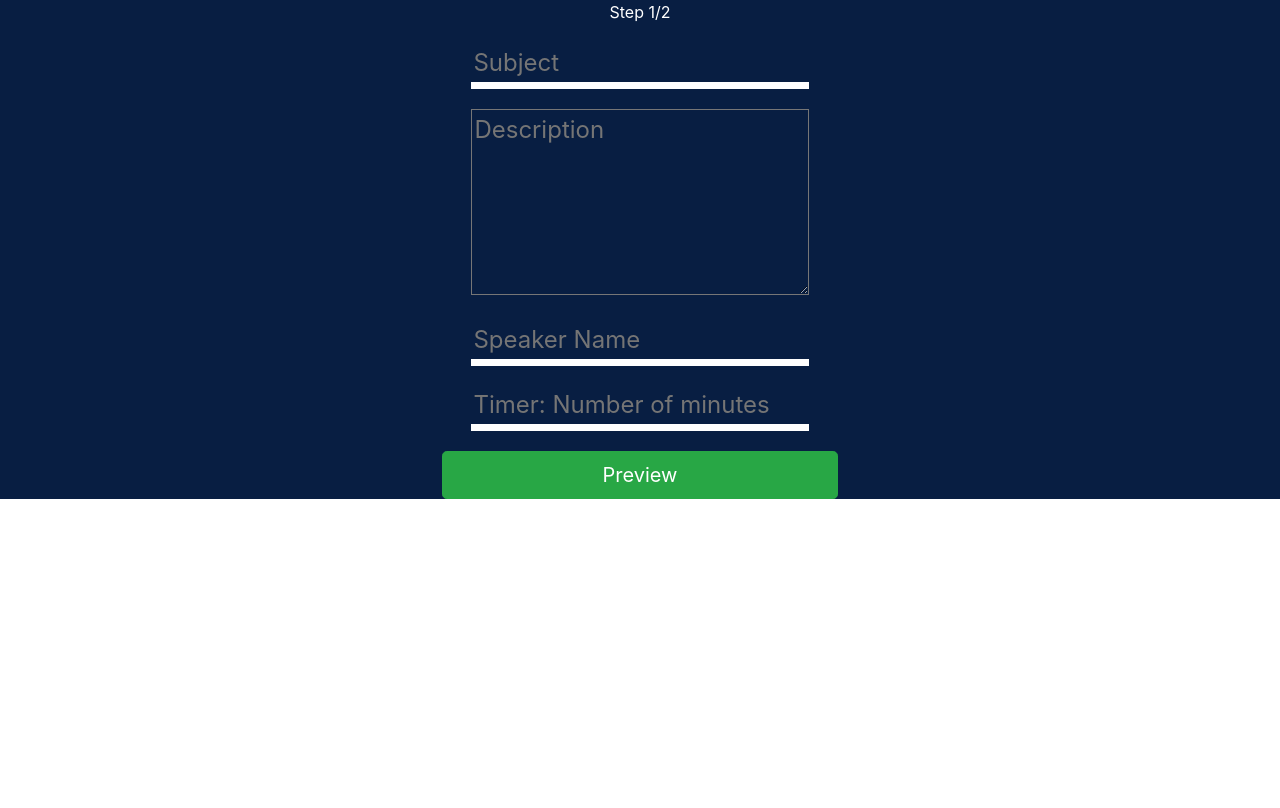
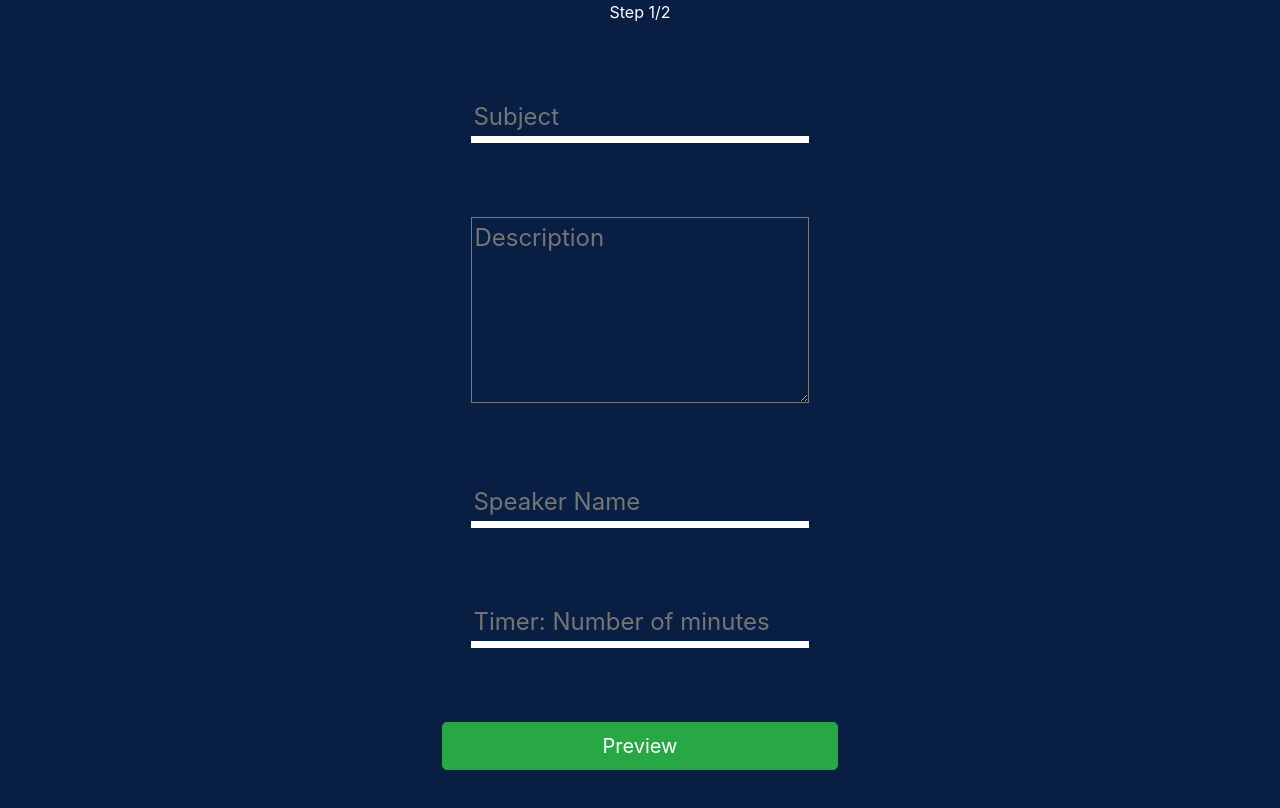
Before and after one commit to jcsmileyjr/lighting-talks, a React (Create React App) app: page / in a window 1280 px wide. Both pictures are taken after a click on the button 640 px from the left and 720 px from the top of the page. Shown: the top 808 px of the page. Built offline with nearby package versions, Linux system fonts and the light colour scheme.

Commit message:
Refactor and Restyle Setup screen based on wire-frame

```diff
--- /dev/null
+++ b/src/css/setup.css
@@ -0,0 +1,8 @@
+section {
+    background-color: #081E42;
+    display:flex;
+    flex-direction: column;
+    align-content: space-between;
+    justify-content: space-evenly;
+    height:100vh;
+}
--- a/src/screens/Setup.js
+++ b/src/screens/Setup.js
@@ -1,4 +1,5 @@
 import React from 'react';
+import '../css/setup.css';
 
 import Header from '../components/header/Header';
 import Input from '../components/Input/Input';
@@ -8,8 +9,9 @@ import colors from '../constants';
 
 const Setup = props => {
     return(
-        <main style={colors.lightingBlue}>
+        <main >
             <Header title="Step 1/2" />
+            <section>
                 <Input  action={props.getSubject}
                         output={props.subject}
                         label="Subject" />
@@ -23,6 +25,8 @@ const Setup = props => {
                         output = {props.minutes}
                         label="Timer: Number of minutes" />
                 <PrimaryButton action={props.preview} />
+            </section>
+
         </main>
     );
 }
```
Lines whose indentation alone changed are shown as unchanged.
